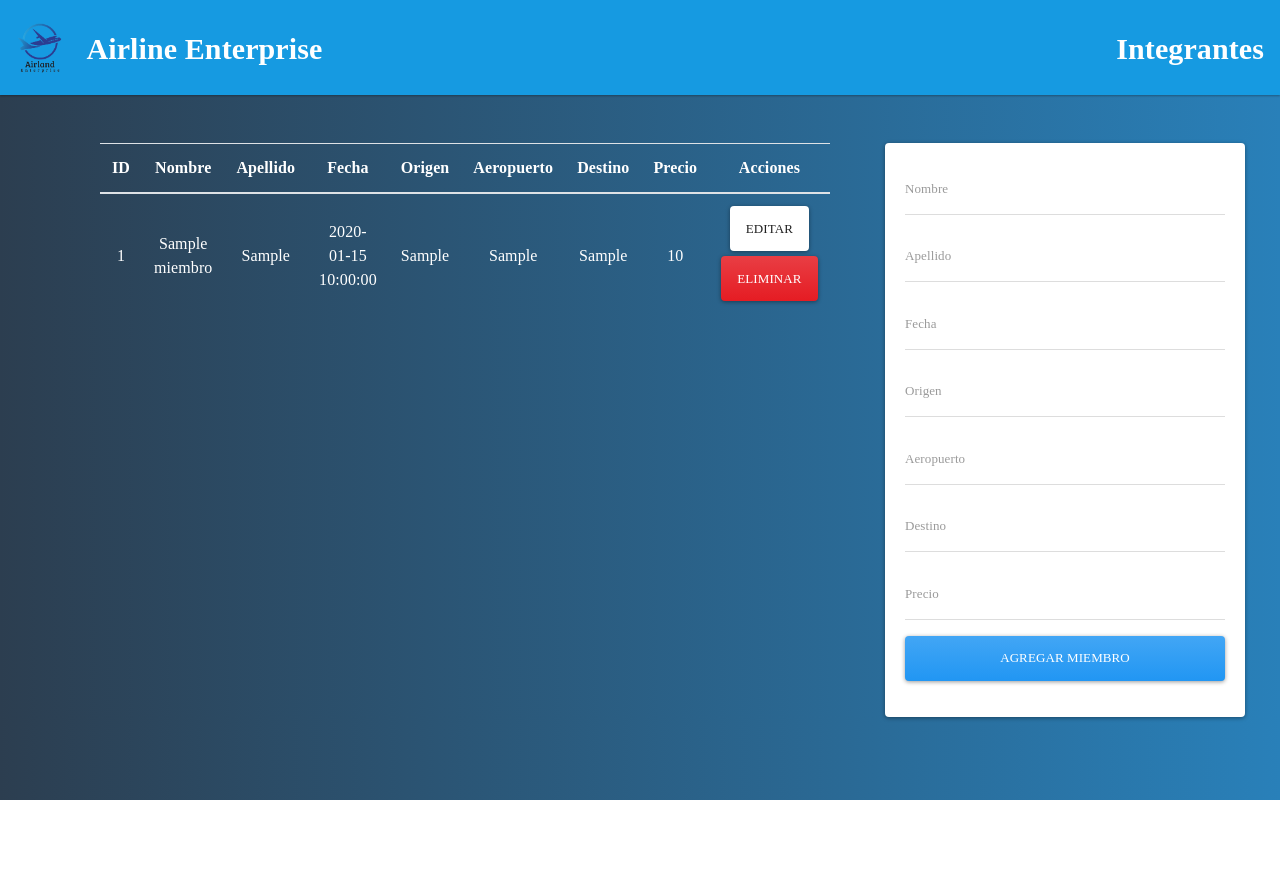
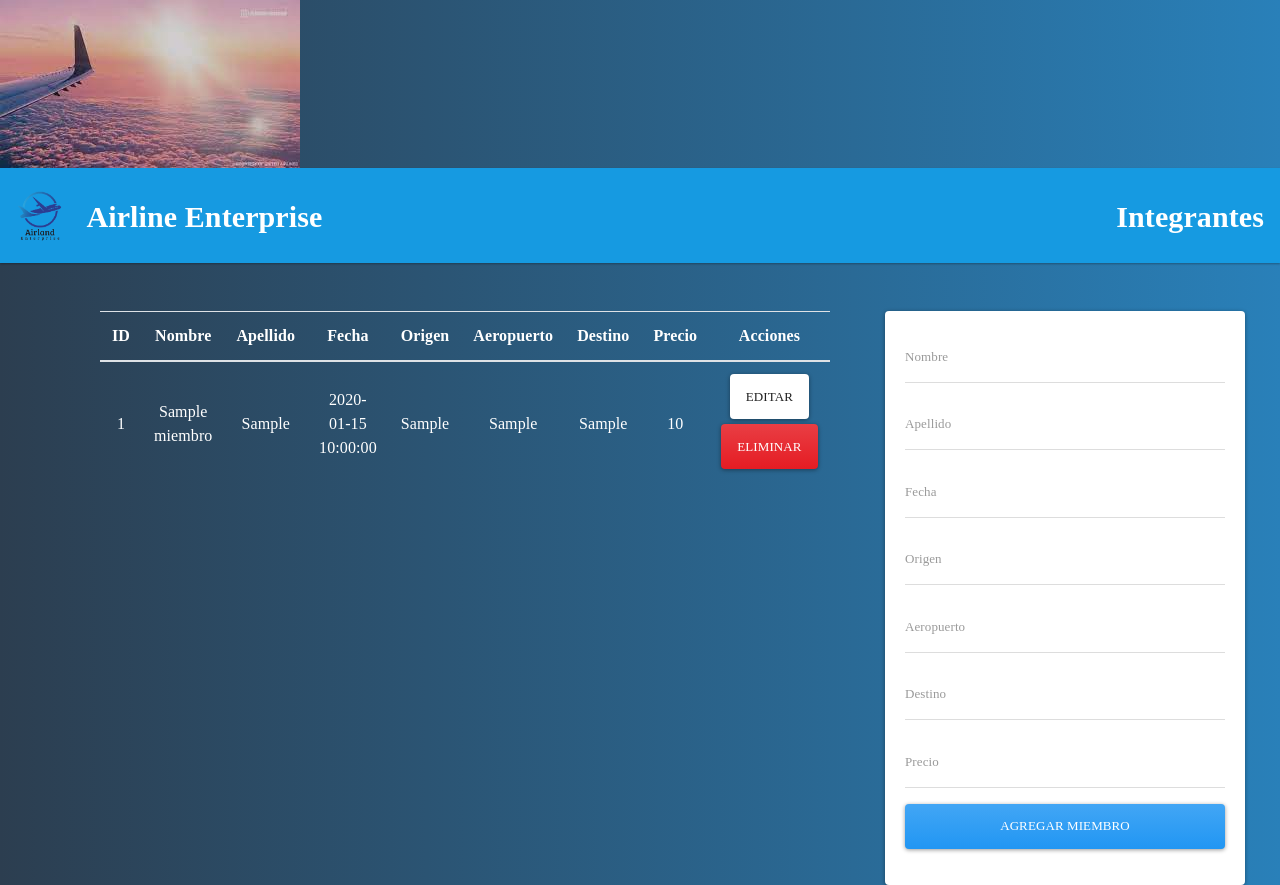
Before and after one commit to GonJurado/SO-G03, a Flask app: page / in a window 1280 px wide. Before the commit the page ends 800 px from the top, so only its background shows below. Run offline with Flask 3, Linux system fonts and the light colour scheme; tables that the repository leaves empty or names only in its code hold one stand-in row (values such as "Sample post"); some libraries are stand-ins or nearby versions.

Commit message:
Update layout.html

```diff
--- a/flask-contacts-app/templates/layout.html
+++ b/flask-contacts-app/templates/layout.html
@@ -11,6 +11,9 @@
 </head>
 
 <body>
+    <div class="background-img">
+        <img src="{{ url_for('static', filename=('img/background.png')) }}">
+    </div>
 
     <nav class="navbar navbar-dark bg-dark">
         <img src="{{ url_for('static', filename='img/airland.png') }}" alt="Airline Enterprise" class="navbar-brand-img">
```
